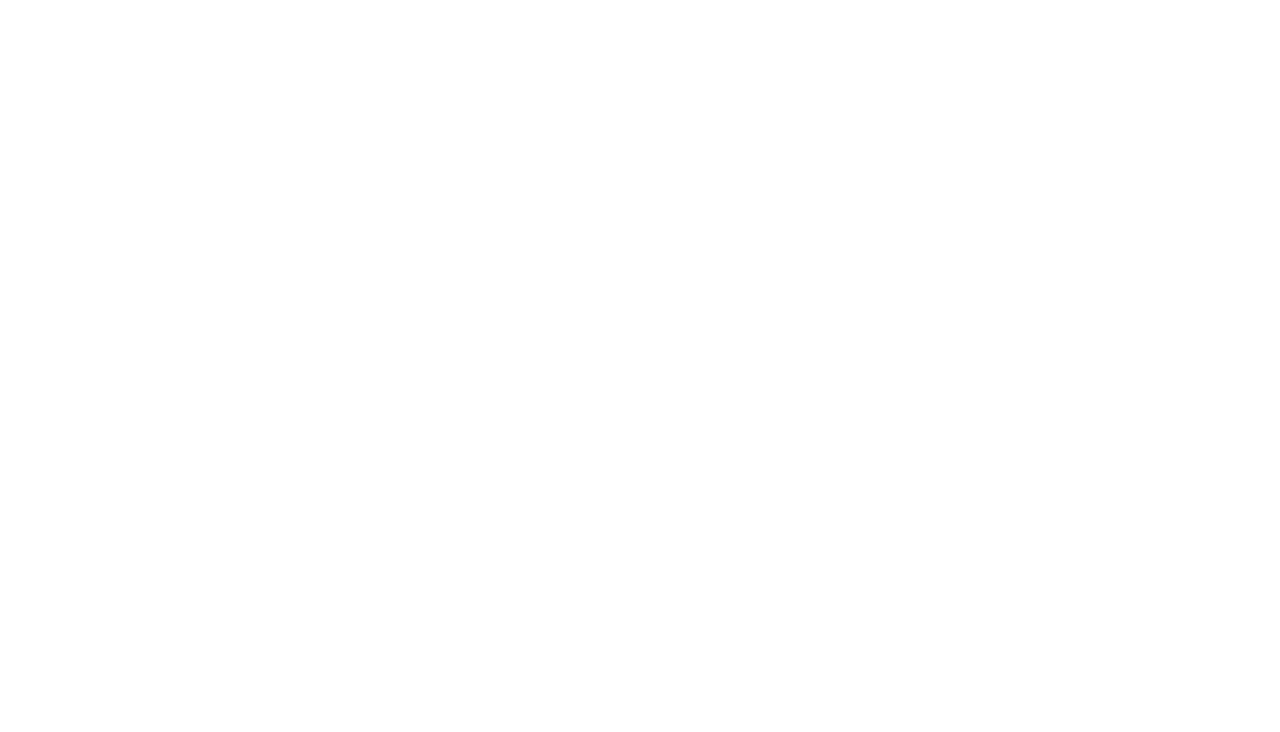
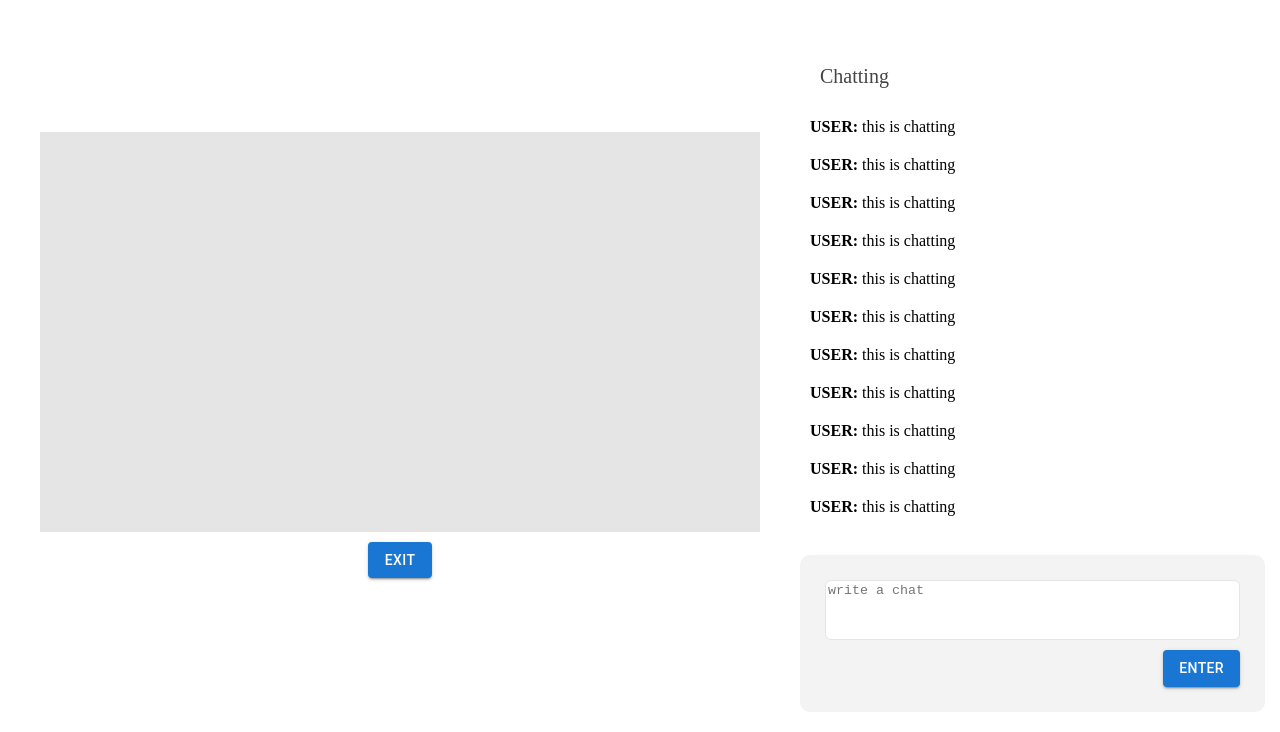
Before and after one commit to nykoh2001/stu-front, a React (Create React App) app: page /live-now in a window 1280 px wide. Before the commit this address had no page. Shown: the top 732 px of the page. Built offline with nearby package versions, Linux system fonts and the light colour scheme.

Commit message:
feat: live now page

```diff
--- /dev/null
+++ b/src/pages/LiveNow/LiveNow.tsx
@@ -0,0 +1,35 @@
+import React from "react";
+import * as Styled from "./Styled";
+import { Button } from "@mui/material";
+
+const LiveNow = (): JSX.Element => {
+  return (
+    <Styled.Container>
+      <Styled.LiveScreenContainer>
+        <Styled.LiveScreen />
+        <Styled.LiveButtonContainer>
+          <Button variant="contained">Exit</Button>
+        </Styled.LiveButtonContainer>
+      </Styled.LiveScreenContainer>
+      <Styled.EtcContainer>
+        <Styled.ChattingContainer>
+          <Styled.ChattingTypo>Chatting</Styled.ChattingTypo>
+          <Styled.ChatTypoContainer>
+            {[...Array(20)].map((i) => (
+              <Styled.Chatting>
+                <Styled.UserName>USER:</Styled.UserName>
+                <Styled.ChatTypo>this is chatting</Styled.ChatTypo>
+              </Styled.Chatting>
+            ))}
+          </Styled.ChatTypoContainer>
+        </Styled.ChattingContainer>
+        <Styled.ChatInputContainer>
+          <Styled.ChatInput placeholder="write a chat" />
+          <Button variant="contained">Enter</Button>
+        </Styled.ChatInputContainer>
+      </Styled.EtcContainer>
+    </Styled.Container>
+  );
+};
+
+export default LiveNow;
--- /dev/null
+++ b/src/pages/LiveNow/Styled.ts
@@ -0,0 +1,105 @@
+import styled from "styled-components";
+import { Button } from "@mui/material";
+
+export const Container = styled.div`
+width: 100%;
+display: flex;
+box-sizing: border-box;
+padding-top: 30px;
+`
+
+export const LiveScreenContainer = styled.div`
+width: 800px;
+height: calc(100vh - 150px);
+display: flex;
+flex-direction: column;
+justify-content: center;
+align-items: center;
+`
+
+export const LiveScreen = styled.div`
+width: 720px;
+height: 400px;
+background-color: #e5e5e5;
+box-sizing: border-box;
+margin: 0 0 10px;
+`
+
+export const LiveButtonContainer = styled.div`
+width: 100%;
+display: flex;
+justify-content: center;
+align-items: center;
+`
+
+export const EtcContainer = styled.div`
+width: calc(100% - 800px);
+display: flex;
+flex-direction: column;
+justify-content: space-between;
+box-sizing: border-box;
+padding: 25px 15px 0 0;
+`
+
+export const ChattingContainer = styled.div`
+width: 100%;
+height: calc(100vh - 300px);
+`
+
+export const ChattingTypo = styled.div`
+width: 100%;
+box-sizing: border-box;
+padding: 10px;
+margin: 0 0 10px 10px;
+font-size: 20px;
+color: #444;
+`
+
+export const Chatting = styled.div`
+width: 100%;
+display: flex;
+align-items: center;
+box-sizing: border-box;
+padding: 10px;
+`
+
+export const UserName = styled.div`
+display: flex;
+align-items: center;
+margin-right: 4px;
+font-weight: 600;
+`
+
+export const ChatTypoContainer = styled.div`
+width: 100%;
+height: 430px;
+display: flex;
+flex-direction: column;
+overflow-x: auto;
+`
+
+export const ChatTypo = styled.div`
+display: flex;
+align-items: center;
+font-weight: 400;
+`
+
+export const ChatInputContainer = styled.div`
+display: flex;
+flex-direction: column;
+align-items: flex-end;
+background: #f3f3f3;
+border-radius: 10px;
+box-sizing: border-box;
+padding: 25px;
+`
+
+export const ChatInput = styled.textarea`
+width: 100%;
+height: 60px;
+border: solid 1px #e5e5e5;
+border-radius: 6px;
+box-sizing: border-box;
+margin: 0 0 10px 0;
+resize: none;
+`
--- a/src/router/app.tsx
+++ b/src/router/app.tsx
@@ -5,6 +5,7 @@
 import SignUp from "pages/SignUp/SignUp";
 import Main from "pages/Main/Main";
 import LiveList from "pages/LiveList/LiveList";
+import LiveNow from "pages/LiveNow/LiveNow";
 
 declare global {
   interface Window {
@@ -20,6 +21,7 @@
         <Route path="/register" element={<SignUp />} />
         <Route path="/" element={<Main />} />
         <Route path="/live-list" element={<LiveList />} />
+        <Route path="/live-now" element={<LiveNow />} />
       </Routes>
     </BrowserRouter>
   );
```
